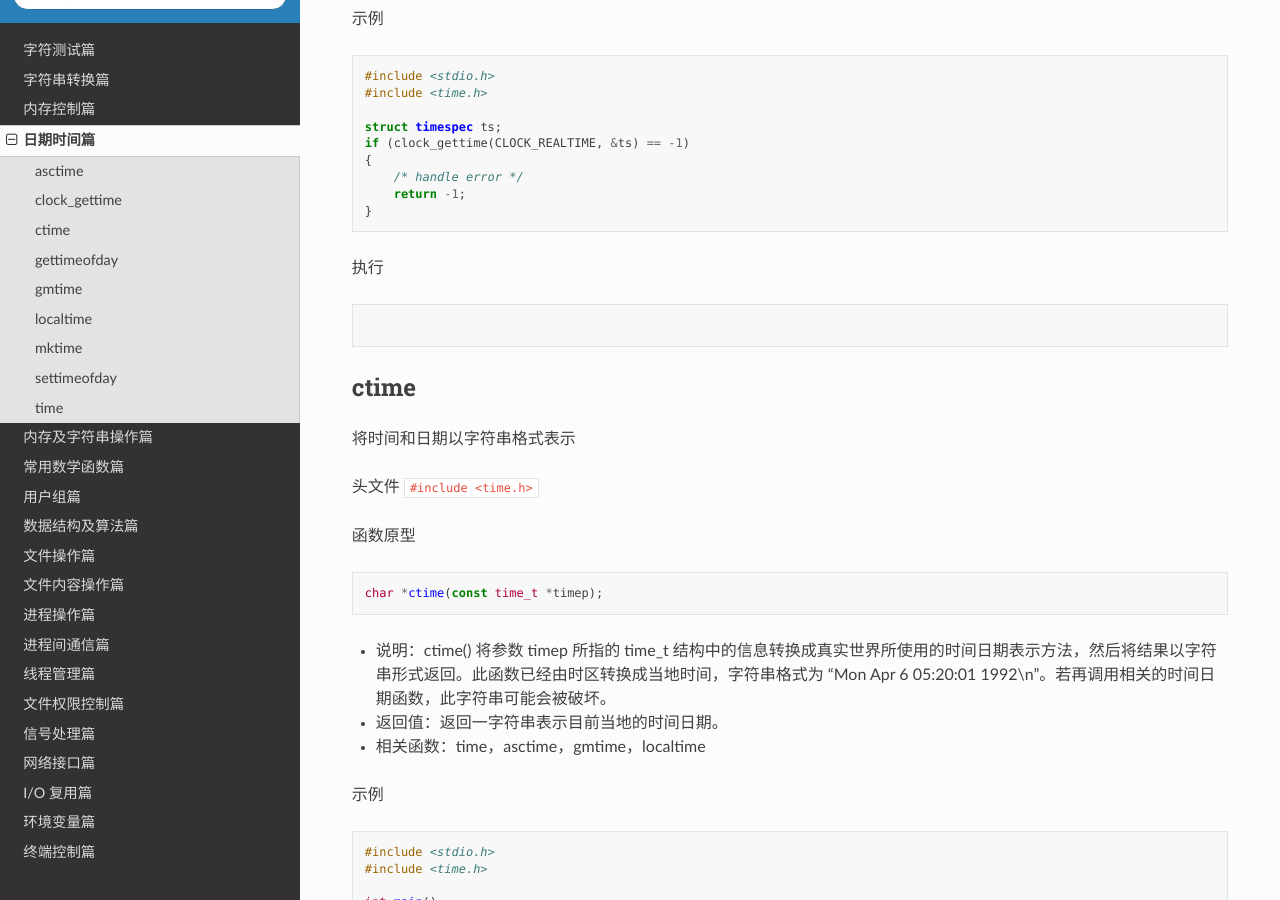
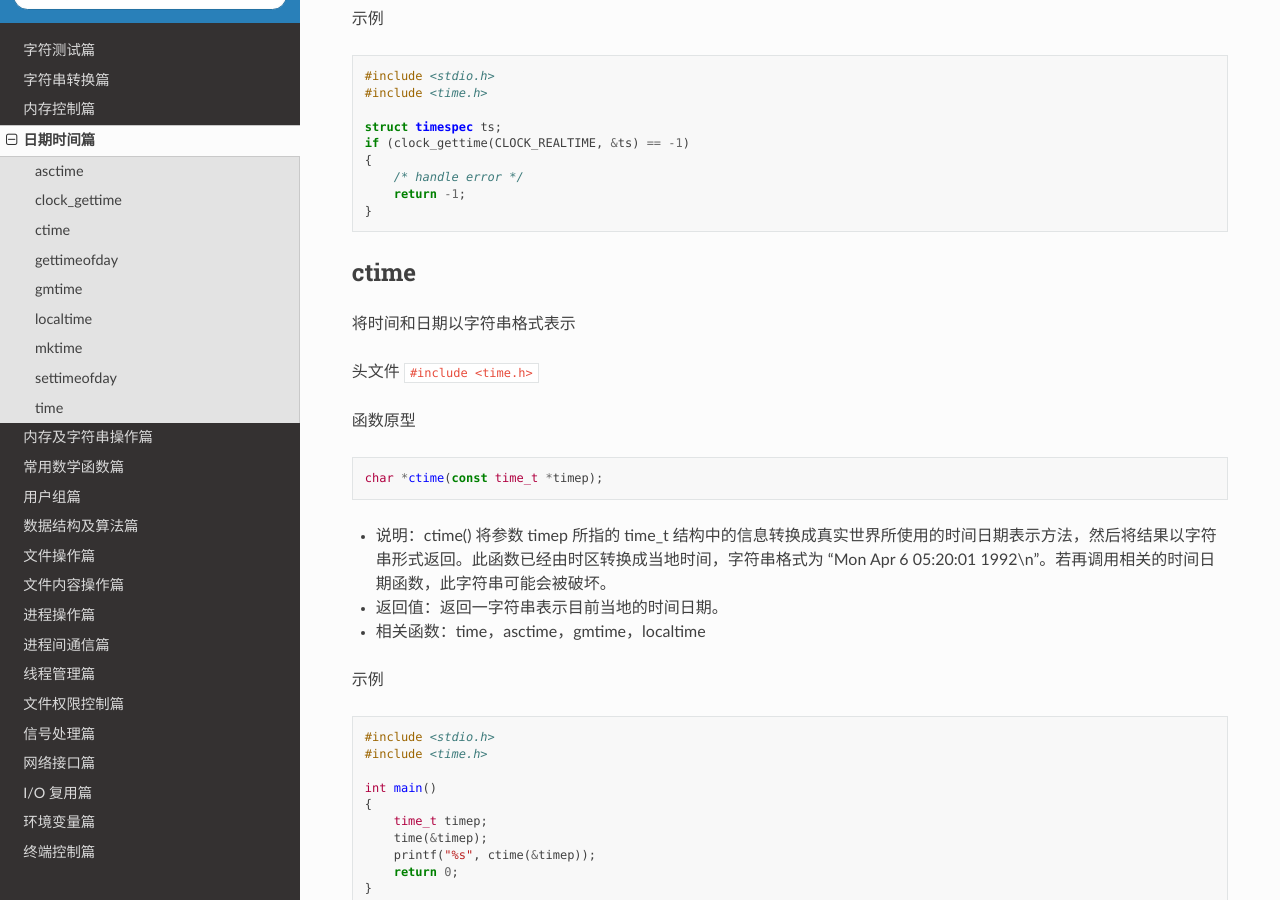
Before and after one commit to getiot/linux-c-functions, a Sphinx documentation site: the page built from source/time.md, in a window 1280 px wide and 900 px high, scrolled down 1317 px. Built offline with Sphinx 7.4.7 and the Read the Docs theme 2.0.0, drawn with Linux system fonts in a browser that asks for light colours; comment, search, counter and statistics services are not loaded.

````diff
--- a/source/time.md
+++ b/source/time.md
@@ -69,12 +69,6 @@
     /* handle error */
     return -1;
 }
-```
-
-执行
-
-```shell
-
 ```
 
 
````
